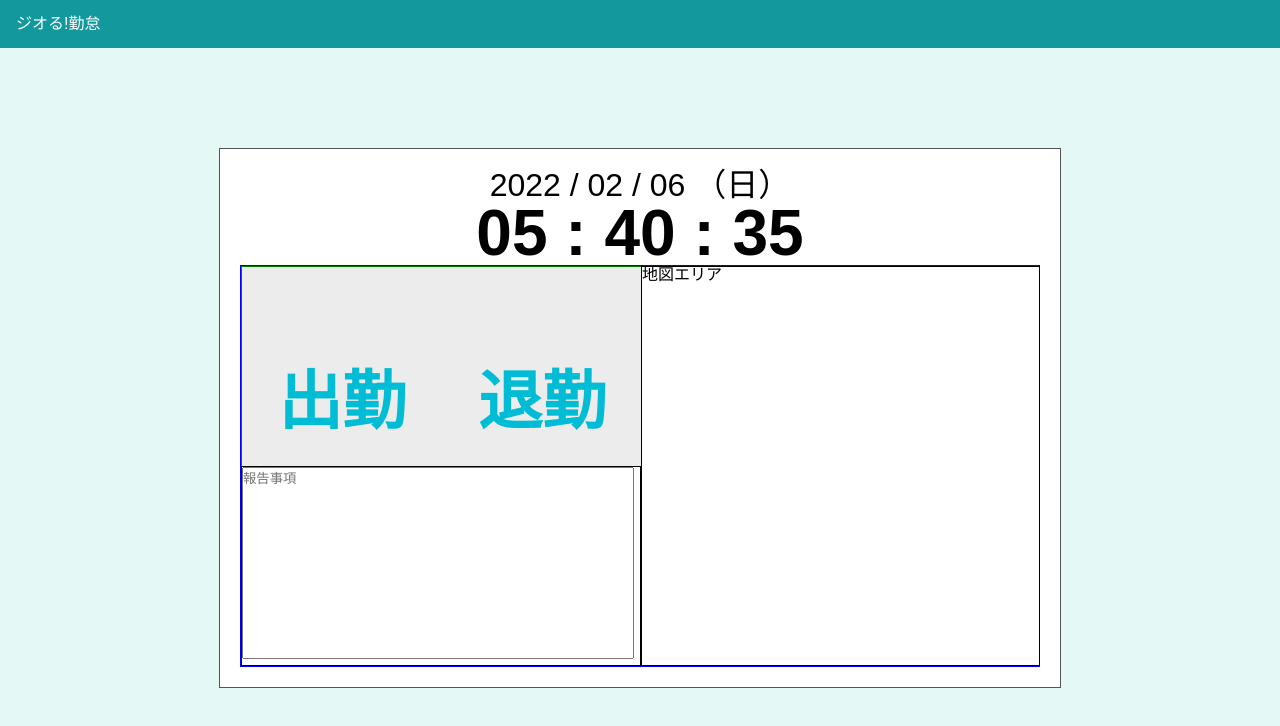
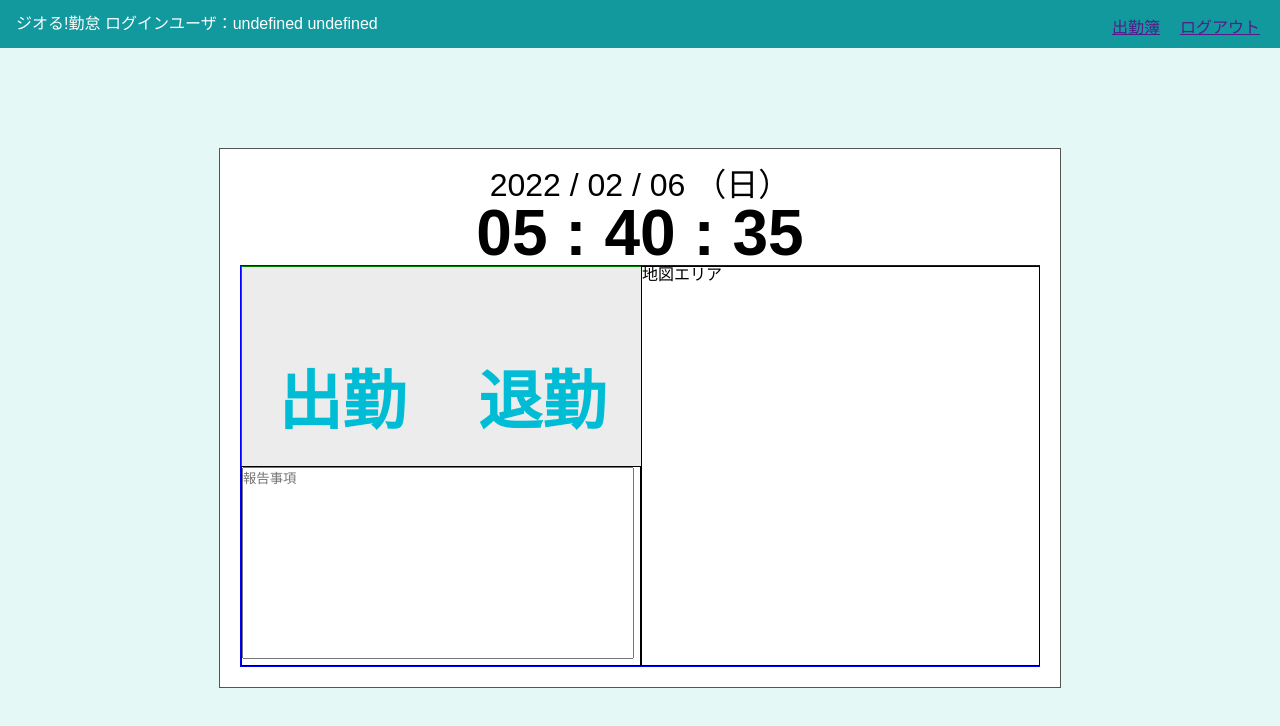
Before and after one commit to azhimattsu/react-kintai-web, a React (Create React App) app: page /home in a window 1280 px wide. Shown: the top 726 px of the page. Built offline with nearby package versions, Linux system fonts and the light colour scheme.

Commit message:
ヘッダーメニューの作成（配置）

```diff
--- a/src/component/organisms/layouts/Header.tsx
+++ b/src/component/organisms/layouts/Header.tsx
@@ -1,5 +1,6 @@
 import { memo, VFC } from "react";
 import styled from "styled-components";
+import { useLoginUser } from "../../../hooks/useLoginUser";
 import logoimg from "../../../icons/logo.png";
 
 const SHeader = styled.header`
@@ -14,10 +15,41 @@ const SLogoImg = styled.img`
   height: 32px;
 `;
 
+const SNav = styled.nav`
+  position: fixed;
+  text-align: right;
+  top: 0;
+  right: 0px;
+  width: 100%;
+`;
+const SUl = styled.ul`
+  display: inline-block;
+  padding: 10px;
+`;
+const Sli = styled.ul`
+  display: inline-block;
+  font-size: 16px;
+  padding: 10px;
+`;
 export const Header: VFC = memo(() => {
+  const { loginUser } = useLoginUser();
+
   return (
     <>
-      <SHeader>ジオる!勤怠</SHeader>
+      <SHeader>
+        ジオる!勤怠 ログインユーザ：
+        {`${loginUser?.LastName} ${loginUser?.FirstName}`}
+        <SNav>
+          <SUl>
+            <Sli>
+              <a href="">出勤簿</a>
+            </Sli>
+            <Sli>
+              <a href="">ログアウト</a>
+            </Sli>
+          </SUl>
+        </SNav>
+      </SHeader>
     </>
   );
 });
```
